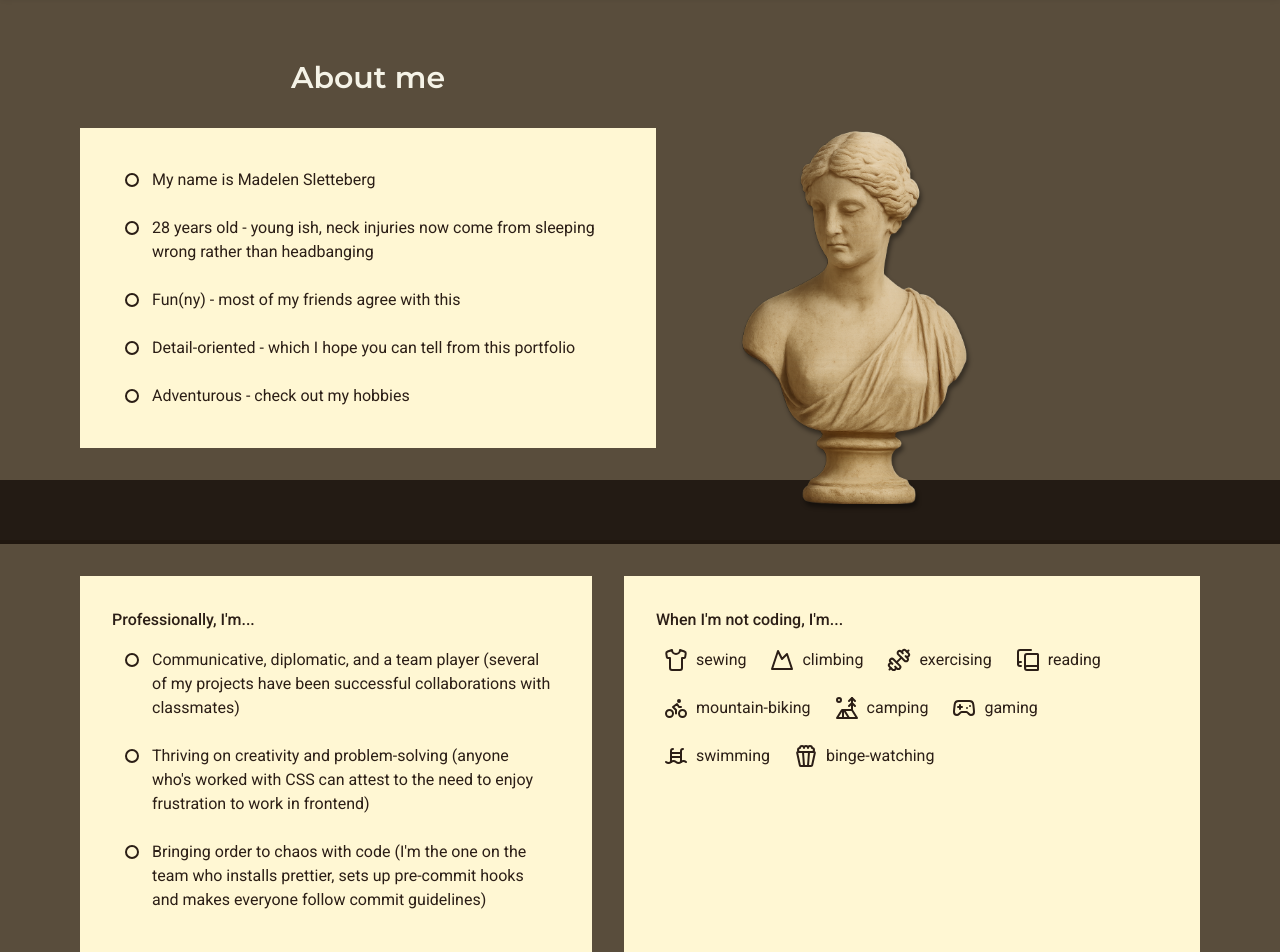
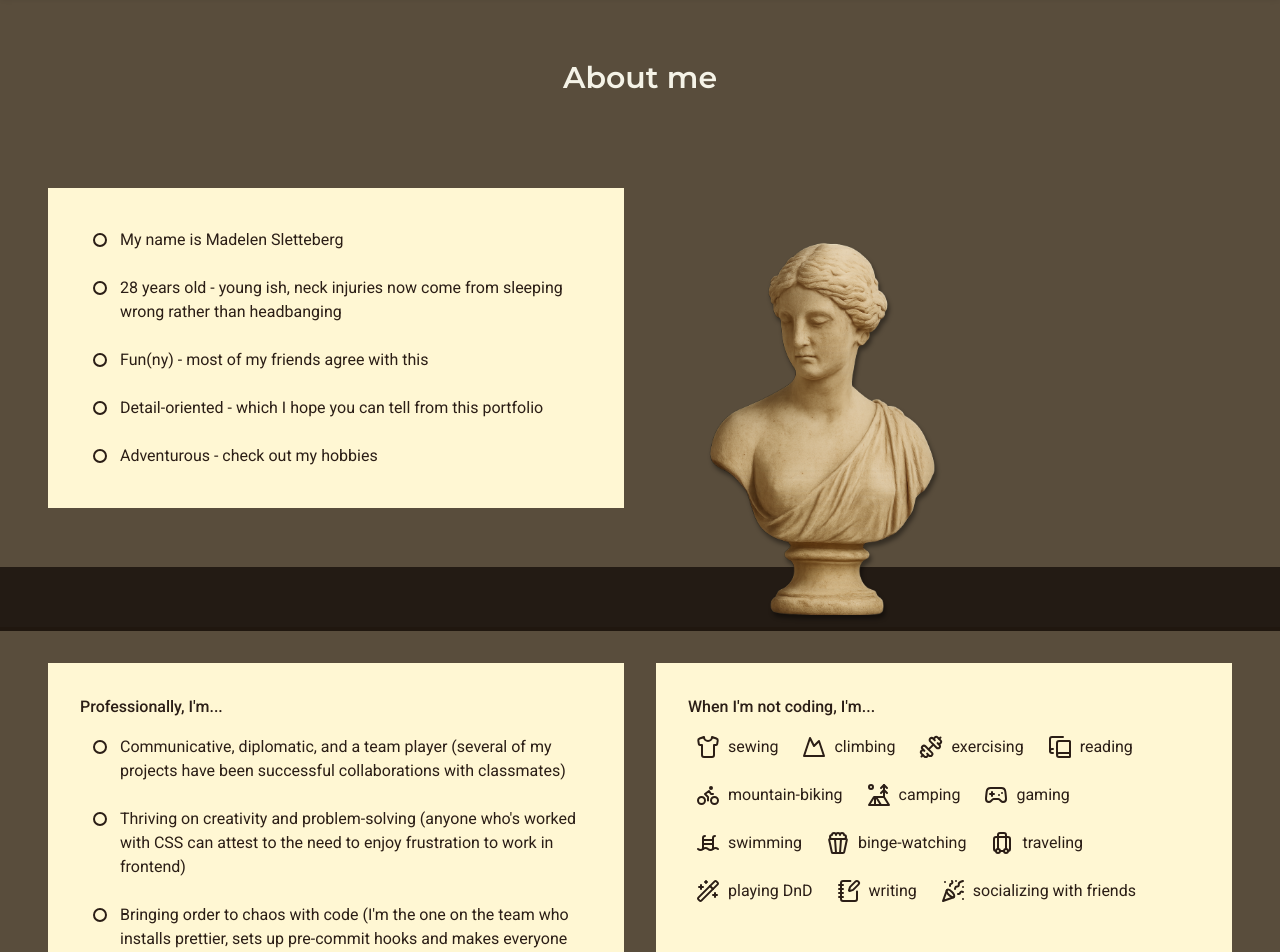
Before and after one commit to maddipaddi/maddipaddi, a React (Vite) app: page /about in a window 1280 px wide. Shown: the part 80-1032 px from the top of the page. Built offline with nearby package versions, Linux system fonts and the light colour scheme; a web font is replaced by a local one.

Commit message:
feat: improve layout on about me page

```diff
--- a/src/pages/About.jsx
+++ b/src/pages/About.jsx
@@ -4,24 +4,26 @@ import {
   CircleSmall,
   Dumbbell,
   Gamepad2,
-  GraduationCap,
-  Laptop,
+  Luggage,
   Mountain,
+  NotebookPen,
+  PartyPopper,
   Popcorn,
   Shirt,
   TentTree,
+  WandSparkles,
   WavesLadder,
 } from "lucide-react";
 
 export default function About() {
   return (
     <article>
-      <div className="flex flex-wrap justify-center mb-8 gap-8 items-center">
-        <div className="px-4">
-          <h1 className="text-3xl font-heading font-semibold mt-16 mb-8 text-center">
-            About me
-          </h1>
-          <ul className="flex flex-wrap gap-2 bg-background text-copy p-8 md:max-w-xl">
+      <h1 className="text-3xl font-heading font-semibold mt-16 mb-8 text-center">
+        About me
+      </h1>
+      <div className="flex flex-wrap justify-center gap-8 px-4 items-center">
+        <div className=" bg-background text-copy p-8 md:max-w-xl">
+          <ul className="flex flex-wrap gap-2">
             <li className="flex gap-2 p-2">
               <CircleSmall className="flex-shrink-0" /> My name is Madelen
               Sletteberg
@@ -45,7 +47,7 @@ export default function About() {
             </li>
           </ul>
         </div>
-        <div className="md:min-w-lg px-4">
+        <div className="p-8 pt-1 md:min-w-xl">
           <img
             src="/assets/feminine-bust-ChatGPT.png"
             alt="Feminine, cream-colored bust."
@@ -54,8 +56,8 @@ export default function About() {
         </div>
       </div>
       <div className="bg-primary h-16 border-b-4 border-bookshelf-border"></div>
-      <div className="flex flex-wrap justify-center items-stretch mb-8 gap-8 items-center px-4">
-        <div className="bg-background text-copy p-8 mt-8 lg:max-w-xl xl:max-w-lg">
+      <div className="flex flex-wrap justify-center items-stretch mb-8 gap-8 px-4">
+        <div className="bg-background text-copy p-8 mt-8 md:max-w-xl">
           <h2 className="mb-2 font-medium">Professionally, I'm...</h2>
           <ul className="flex flex-wrap gap-2">
             <li className="flex gap-2 p-2">
@@ -75,7 +77,7 @@ export default function About() {
             </li>
           </ul>
         </div>
-        <div className="bg-background text-copy p-8 mt-8 lg:max-w-xl xl:max-w-xl">
+        <div className="bg-background text-copy p-8 mt-8 md:max-w-xl">
           <h2 className="mb-2 font-medium">When I'm not coding, I'm...</h2>
           <ul className="flex flex-wrap gap-2">
             <li className="flex gap-2 p-2">
@@ -105,6 +107,18 @@ export default function About() {
             <li className="flex gap-2 p-2">
               <Popcorn className="flex-shrink-0" /> binge-watching
             </li>
+            <li className="flex gap-2 p-2">
+              <Luggage className="flex-shrink-0" /> traveling
+            </li>
+            <li className="flex gap-2 p-2">
+              <WandSparkles className="flex-shrink-0" /> playing DnD
+            </li>
+            <li className="flex gap-2 p-2">
+              <NotebookPen className="flex-shrink-0" /> writing
+            </li>
+            <li className="flex gap-2 p-2">
+              <PartyPopper className="flex-shrink-0" /> socializing with friends
+            </li>
           </ul>
         </div>
       </div>
```
